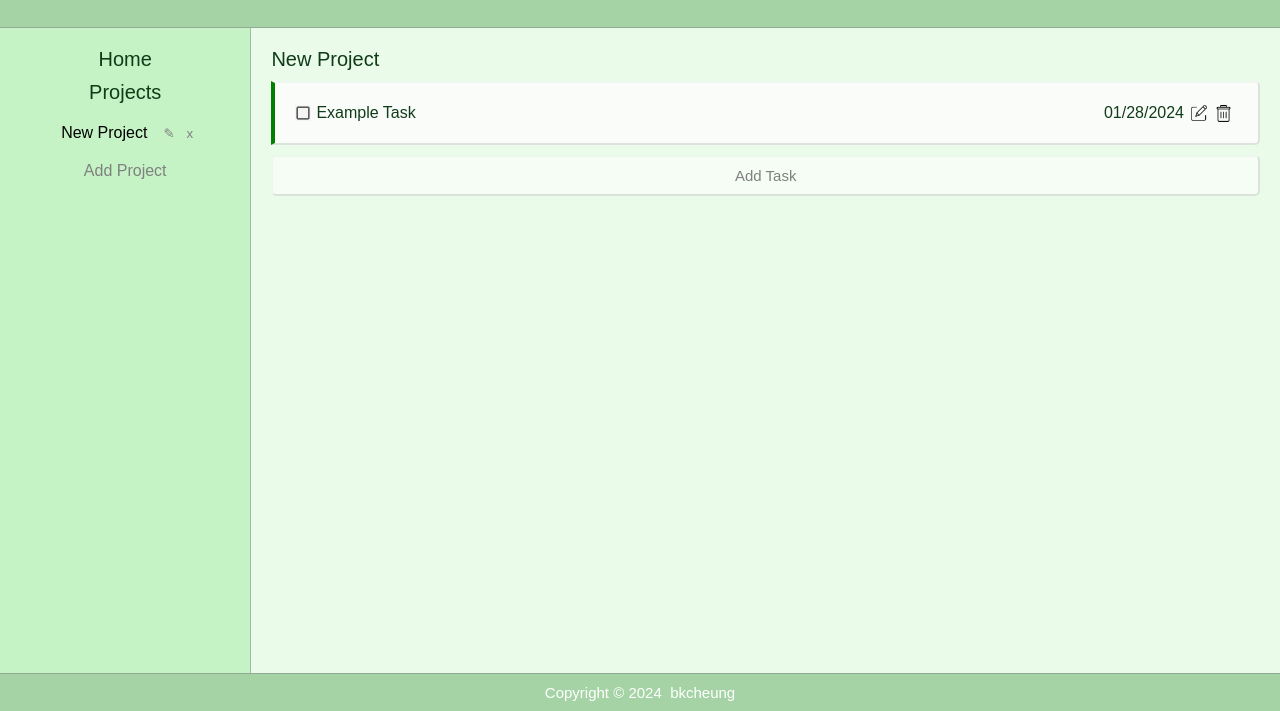
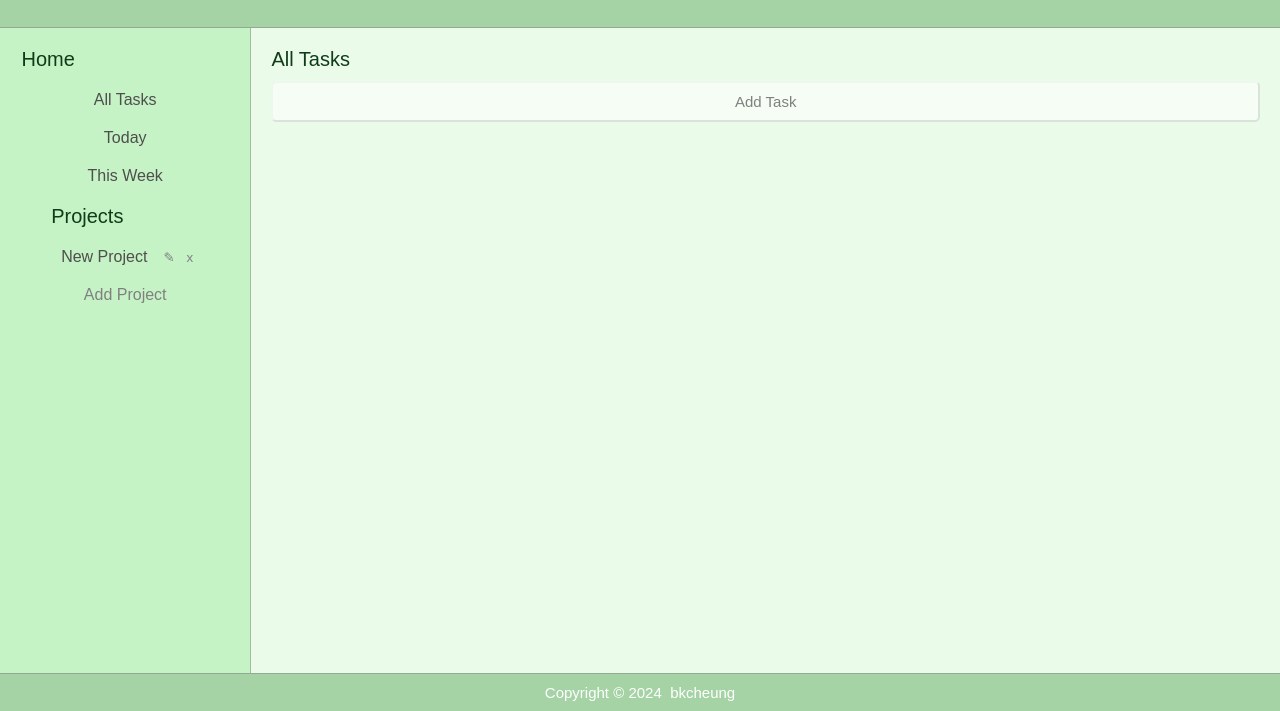
Before and after one commit to bkcheung/Wot-To-Do, a website built with webpack: page src/index.html in a window 1280 px wide. Shown: the part 89-800 px from the top of the page. Built offline with nearby package versions, Linux system fonts and the light colour scheme; files whose address does not match are found by name.

Commit message:
Update homelist rendering and storage

```diff
--- a/src/index.html
+++ b/src/index.html
@@ -16,8 +16,9 @@
         </header>
         <main id = "pageBody">
             <div id = "pageLeft">
-                <div id = "home"></div>
+                <div id = "home">
                     <div id = "homeTitle">Home</div>
+                </div>
                 <div id = "projList">
                     <div id = "projListTitle">Projects</div>
                 </div>
--- a/src/projects.js
+++ b/src/projects.js
@@ -7,21 +7,33 @@ export function createProj(projName, projKey){
         taskList: [],
     }
 }
-export function renderHomeList(){
-    const home = document.getElementById('homeList');
-    let homeList = JSON.parse(localStorage.getItem('homeList'));
-}
+// export function renderHomeList(){
+//     const home = document.getElementById('home');
+//     let homeList = JSON.parse(localStorage.getItem('homeList'));
+//     for(let i=0; i <3; i++){
+//         const project = renderProject(homeList[i], i, "home");
+//         home.appendChild(project);
+//     }
+//     localStorage.setItem('homeList', JSON.stringify(homeList));
+// }
 export function renderProjList(){
+    const home = document.getElementById('home');
     const projects = document.getElementById('projList');
     let projList = JSON.parse(localStorage.getItem('projList'));
     clearProjects();
     for(let i = 0; i < projList.length; i++){
-        const project = renderProject(projList[i], i);
+        if(i < 3){
+            const project = renderProject(projList[i], i, "home");
+            home.appendChild(project);
+        }
+        else{
+            const project = renderProject(projList[i], i, "project");
             projects.appendChild(project);
+        }
     }
     localStorage.setItem('projList', JSON.stringify(projList));
 }
-function renderProject(proj, key){
+function renderProject(proj, key, listType){
     const project = document.createElement('div');
     project.classList.add('project');
     const projTitle = document.createElement('button');
@@ -31,21 +43,21 @@ function renderProject(proj, key){
         renderProjTasks(key);
     })
     project.appendChild(projTitle);
-    //For mod
+    if(listType==="project"){
         const modBundle = renderModForm(proj);
         project.appendChild(modBundle[0]);
         project.appendChild(modBundle[1]);
         project.appendChild(modBundle[2]);
-    //Del button
         const delProj = document.createElement('button');
         delProj.innerHTML = 'x';
         delProj.classList.add('delProj');
         delProj.addEventListener('click',(e)=>{
             deleteProj(e);
-    })
+        });
         delProj.setAttribute('key', key);
+        project.appendChild(delProj);
+    }
     proj.projKey = key;
-    project.appendChild(delProj);
     return project;
 }
 function renderModForm(proj){
@@ -110,8 +122,8 @@ function deleteProj(e){
 }
 
 function clearProjects(){
-    const projects = document.getElementById('projList');
-    const listProj = projects.getElementsByClassName('project');
+    const listProj = document.getElementsByClassName('project');
+    console.log(listProj);
     for(let i = listProj.length-1; i > -1; i--){
         listProj[i].remove();
     }
--- a/src/storage.js
+++ b/src/storage.js
@@ -17,29 +17,21 @@ export function storageAvailable(type) {
   }
 
   export function listStorage(){
-    const defaultProjList = [defaultProj()];
+    const defaultProjList = defaultList();
     let projList = localStorage.getItem('projList');
     projList =  JSON.parse(projList || JSON.stringify(defaultProjList));
     localStorage.setItem('projList',JSON.stringify(projList));
     localStorage.setItem('numProj',projList.length);
-
-    let homeList = localStorage.getItem ('homeList');
-    homeList = JSON.parse(homeList || JSON.stringify(homeProjList()));
-    localStorage.setItem('homeList', JSON.stringify(homeList));
     return projList;
   }
 
-  function defaultProj(){
-    const defaultProj = createProj('New Project', 0);
-    const defaultTask = createTask('Example Task',new Date(),'Low');
-    defaultProj.taskList.push(defaultTask);
-    return defaultProj;
-  }
-
-  function homeProjList(){
-    const all = createProj('All', 0);
+  function defaultList(){
+    const all = createProj('All Tasks', 0);
     const today = createProj('Today', 1);
     const week = createProj('This Week', 2);
-    const homeProjList = [all, today, week];
-    return homeProjList;
+    const newProj = createProj('New Project', 3);
+    const defaultTask = createTask('Example Task',new Date(),'Low');
+    newProj.taskList.push(defaultTask);
+    const defaultList = [all, today, week, newProj];
+    return defaultList;
   }
--- a/src/style.css
+++ b/src/style.css
@@ -60,6 +60,12 @@ body {
 #pageLeft.hidden{
     display:none;
 }
+#home{
+    display: flex;
+    flex-direction: column;
+    width: 90%;
+    margin-bottom: 10px;
+}
 #homeTitle{
     margin-bottom: 10px;
 }
@@ -69,7 +75,6 @@ body {
 #projList {
     display: flex;
     flex-direction: column;
-    align-items: center;
 }
 .project{
     display: flex;
@@ -78,8 +83,9 @@ body {
 .projTitle{
     font-family: 'Roboto-Light', sans-serif;
     font-size: medium;
+    color: rgb(79, 78, 78);
     padding: 10px;
-    flex: 1
+    flex: 1;
 }
 .projTitle.hidden{
     display:none;
--- a/src/tasks.js
+++ b/src/tasks.js
@@ -72,7 +72,7 @@ export function renderTask(task){
     return taskItem;
 }
 export function renderProjTasks(projIndex){
-  const projList = JSON.parse(localStorage.getItem('projList'));
+  let projList = JSON.parse(localStorage.getItem('projList'));
   let project = projList[projIndex];
   const taskList = document.getElementById('taskList');
   const projTitle = document.getElementById('dispProj');
@@ -85,11 +85,9 @@ export function renderProjTasks(projIndex){
       taskList.appendChild(renderTask(tasks[i]));
   }
   localStorage.setItem('projList', JSON.stringify(projList));
-  return
+  return;
 }
-function initTaskButtons(task){
 
-}
 function taskModForm(task){
   const tmodForm = Object.assign(document.createElement('form'),{
     classList: 'taskModForm hidden',
```
Also changed, not shown: 1 other file. Lines whose indentation alone changed are shown as unchanged.
